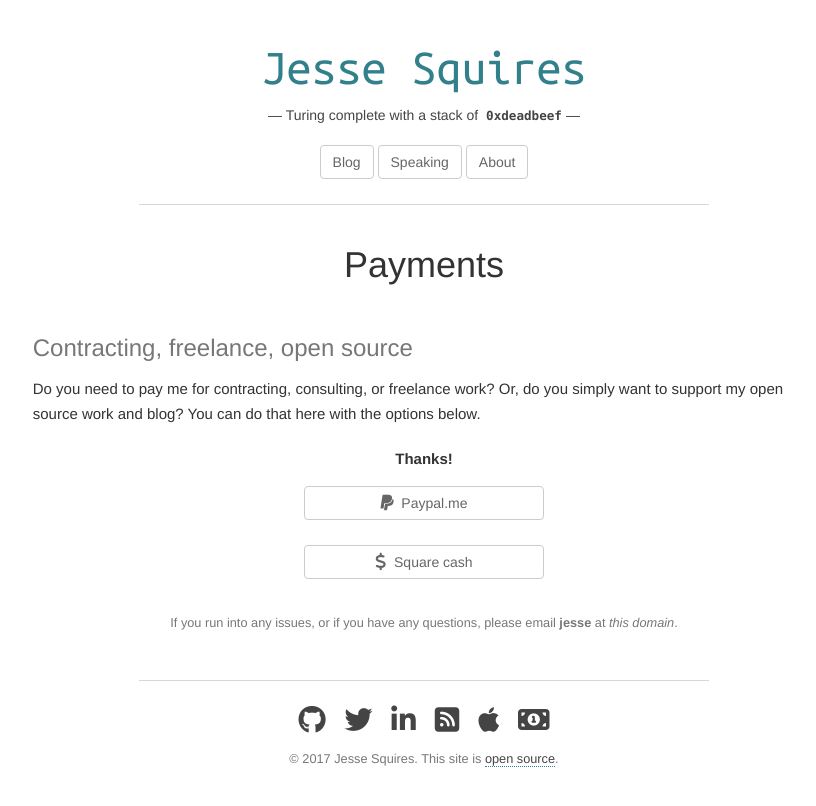
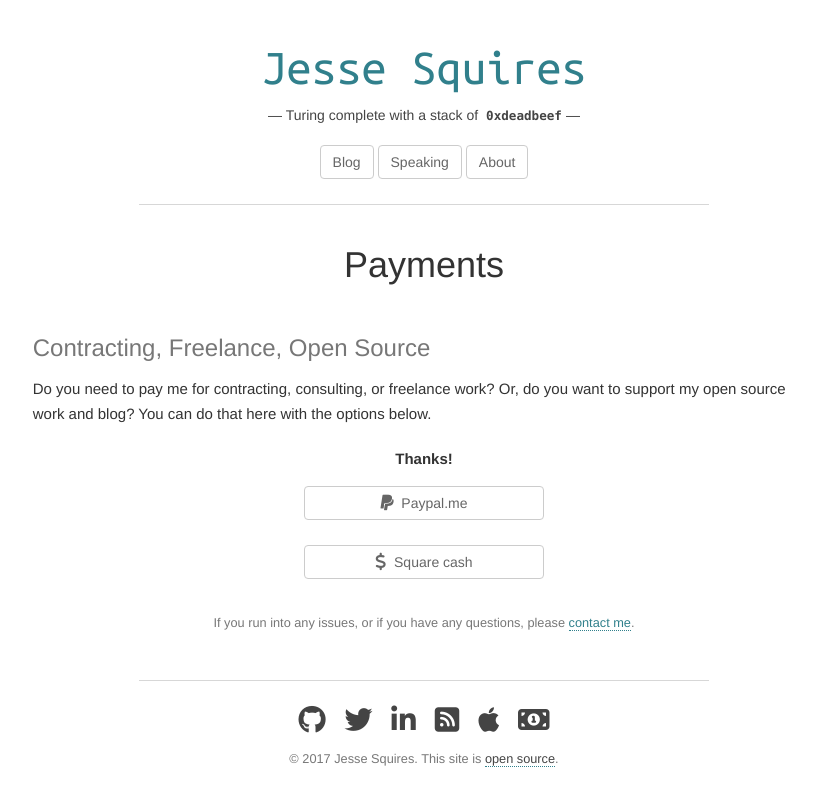
Before and after one commit to jessesquires/jessesquires.com, a Jekyll site: the page built from pay.md, in a window 1280 px wide. Shown: the top 806 px of the page, without its empty margins (216-1032 px from the left). Built offline with Jekyll 4.4.1, drawn with Linux system fonts in a browser that asks for light colours; nearby versions of some CDN libraries; library files that are not in the unit come from our copies.

Commit message:
update pay.md

```diff
--- a/pay.md
+++ b/pay.md
@@ -3,9 +3,9 @@ layout: standalone
 title: Payments
 ---
 
-<h3 class="text-muted">Contracting, freelance, open source</h3>
+<h3 class="text-muted">Contracting, Freelance, Open Source</h3>
 
-Do you need to pay me for contracting, consulting, or freelance work? Or, do you simply want to support my open source work and blog? You can do that here with the options below.
+Do you need to pay me for contracting, consulting, or freelance work? Or, do you want to support my open source work and blog? You can do that here with the options below.
 
 <p class="text-center"><b>Thanks!</b></p>
 
@@ -26,5 +26,5 @@ Do you need to pay me for contracting, consulting, or freelance work? Or, do you
 </div> <!-- row -->
 
 <p class="text-center text-muted"><small>
-If you run into any issues, or if you have any questions, please email <b>jesse</b> at <i>this domain</i>.
+If you run into any issues, or if you have any questions, please <a href="/contact">contact me</a>.
 </small></p>
```
